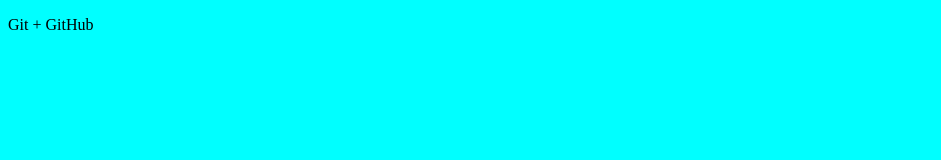
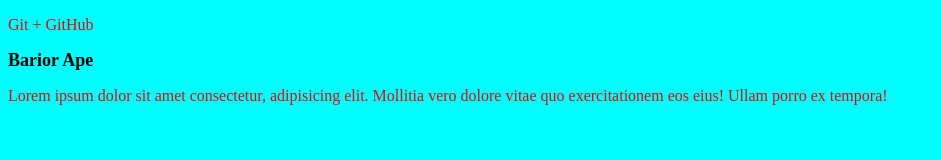
Before and after one commit to Hayko1313/GitTest, a plain HTML site: page Index.html in a window 1280 px wide. Shown: the whole page, without its empty margins (0-941 px from the left). Drawn offline with Linux system fonts and the light colour scheme.

Commit message:
My First Changes

```diff
--- a/Index.html
+++ b/Index.html
@@ -9,5 +9,7 @@
 </head>
 <body>
     <p>Git + GitHub</p>
+    <h2>Barior Ape</h2>
+    <p>Lorem ipsum dolor sit amet consectetur, adipisicing elit. Mollitia vero dolore vitae quo exercitationem eos eius! Ullam porro ex tempora!</p>
 </body>
 </html>
--- a/main.css
+++ b/main.css
@@ -1,3 +1,9 @@
 body{
     background-color: aqua;
 }
+p{
+    color: rgb(216, 14, 14);
+}
+h2{
+    font-size: large;
+}
```
